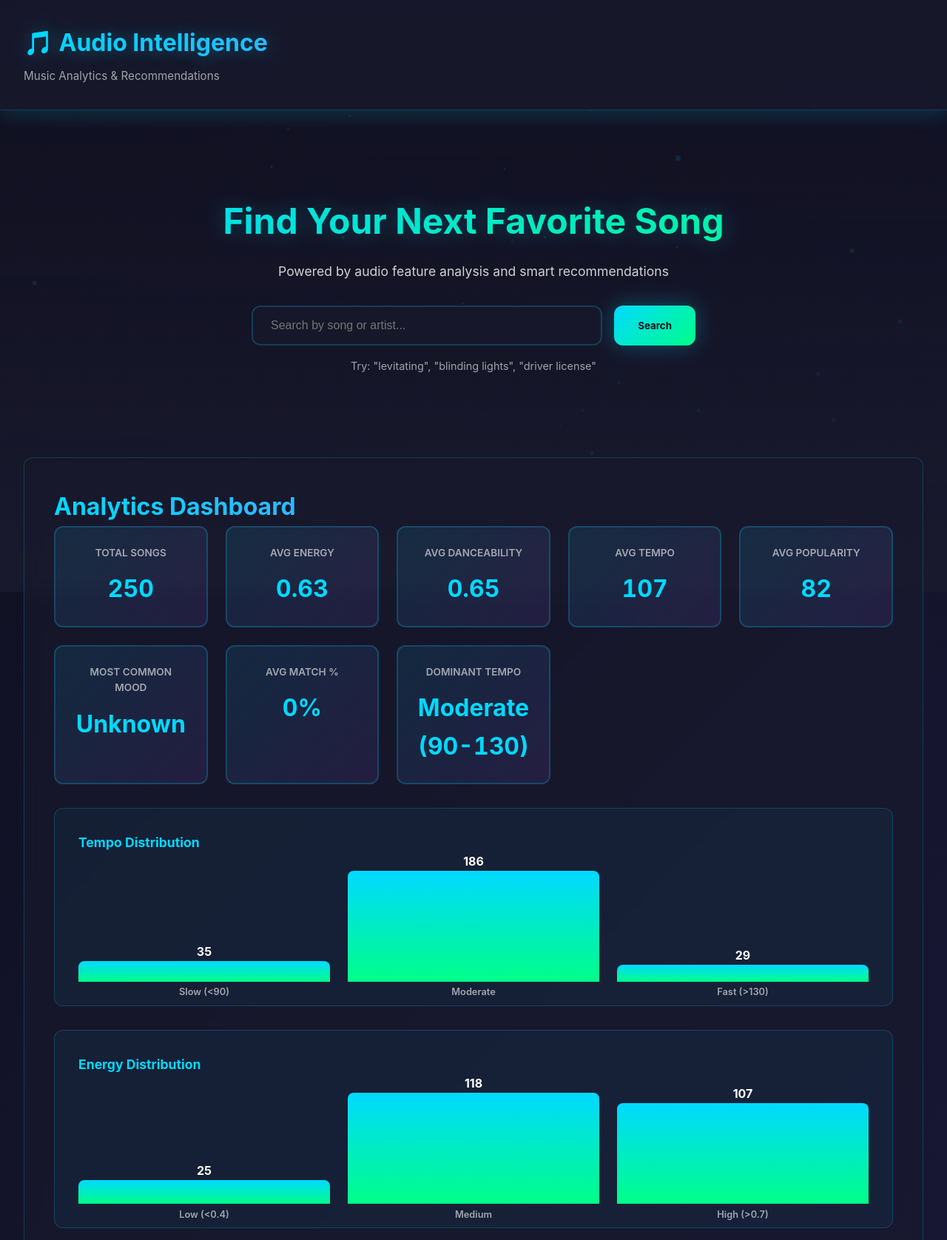
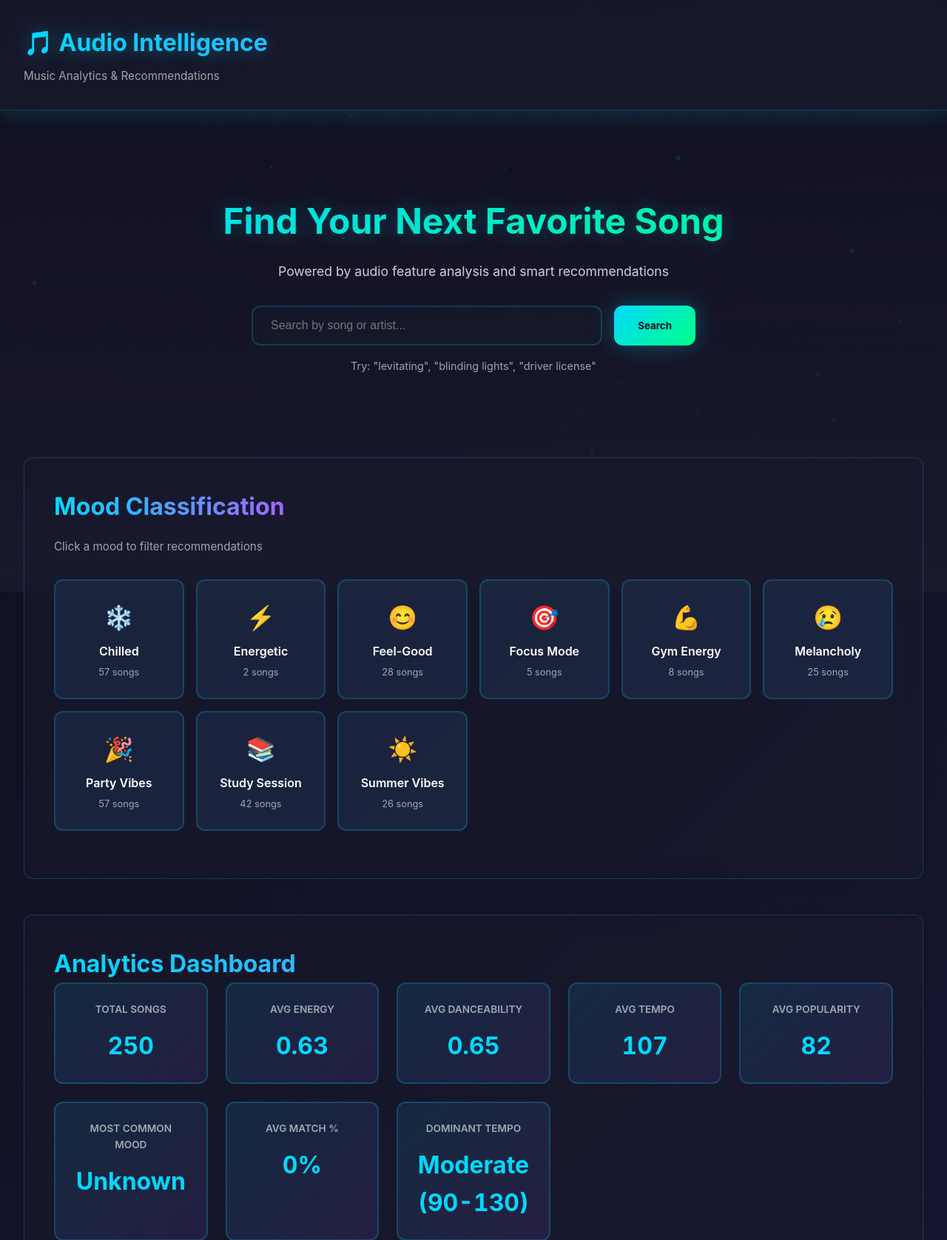
Before and after one commit to arshiasharma08/spotify_song_analyzer, a Flask app: page / in a window 1280 px wide. Shown: the top 1676 px of the page at 74% size. Run offline with Flask 3, Linux system fonts and the light colour scheme.

Commit message:
Update index.html

```diff
--- a/templates/index.html
+++ b/templates/index.html
@@ -57,10 +57,10 @@
                 <div id="selectedSongCard" class="selected-song-card"></div>
             </section>
 
-            <!-- MOOD FILTER SECTION -->
-            <section id="moodSection" class="section hidden">
+            <!-- MOOD FILTER SECTION - VISIBLE BY DEFAULT -->
+            <section id="moodSection" class="section">
                 <div class="section-header">
-                    <h3 class="section-title">Filter by Mood</h3>
+                    <h3 class="section-title">Mood Classification</h3>
                     <button id="clearMoodBtn" class="btn btn-secondary btn-small hidden">
                         Clear Filter
                     </button>
@@ -83,8 +83,8 @@
                 <div id="insightsList" class="insights-list"></div>
             </section>
 
-            <!-- ANALYTICS DASHBOARD -->
-            <section id="analyticsSection" class="section hidden">
+            <!-- ANALYTICS DASHBOARD - VISIBLE BY DEFAULT -->
+            <section id="analyticsSection" class="section">
                 <h3 class="section-title">Analytics Dashboard</h3>
 
                 <!-- Quick Stats -->
@@ -135,8 +135,8 @@
                 </div>
             </section>
 
-            <!-- SONG BATTLE SECTION -->
-            <section id="battleSection" class="section hidden">
+            <!-- SONG BATTLE SECTION - VISIBLE BY DEFAULT -->
+            <section id="battleSection" class="section">
                 <h3 class="section-title">Song Battle</h3>
                 <p class="section-subtitle">Compare two songs head-to-head</p>
 
@@ -159,8 +159,8 @@
                 <div id="battleResults" class="battle-results hidden"></div>
             </section>
 
-            <!-- MOODS SHOWCASE SECTION -->
-            <section id="moodsShowcaseSection" class="section hidden">
+            <!-- MOODS SHOWCASE SECTION - VISIBLE BY DEFAULT -->
+            <section id="moodsShowcaseSection" class="section">
                 <h3 class="section-title">All Mood Categories</h3>
                 <div id="moodsShowcaseGrid" class="moods-showcase-grid"></div>
             </section>
```
